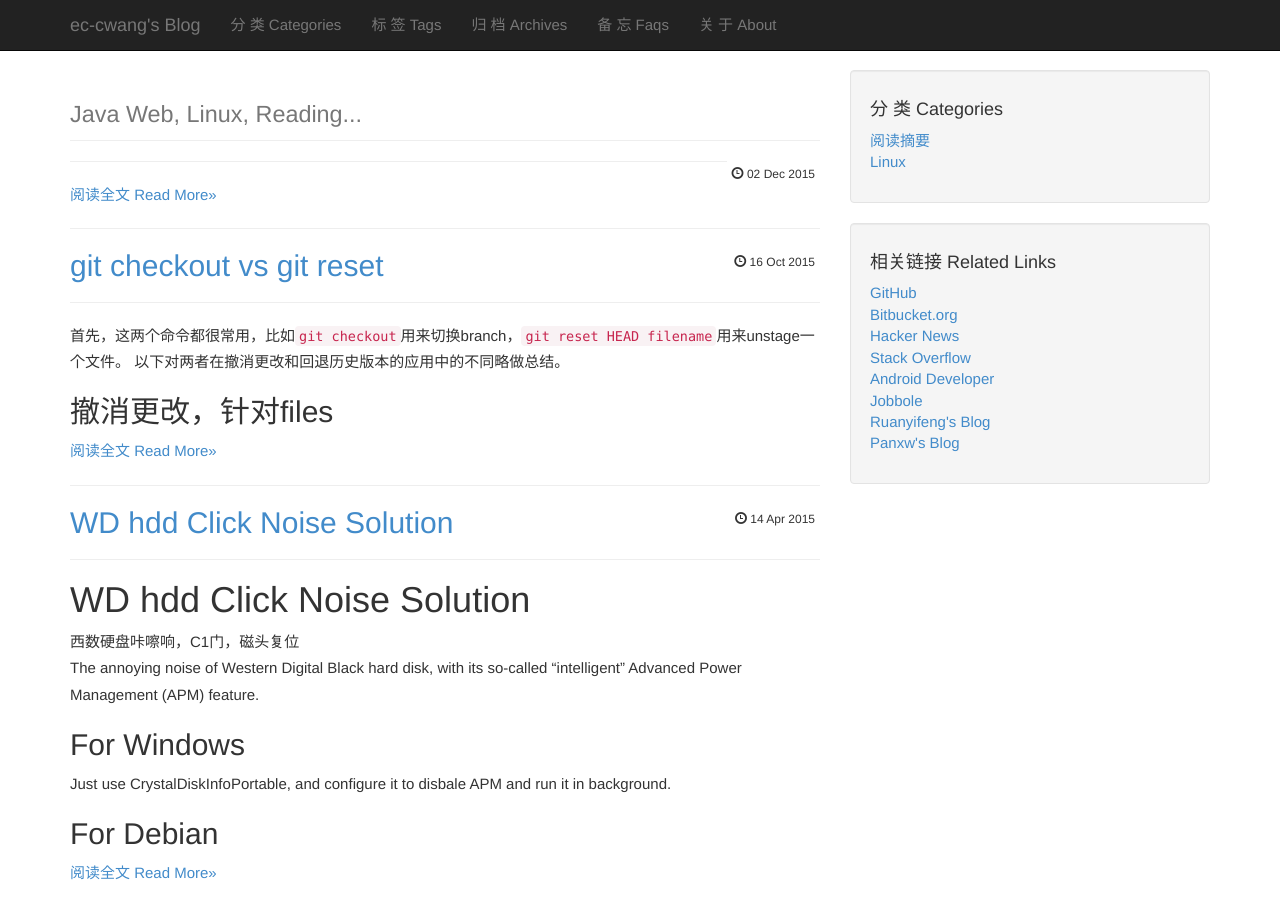
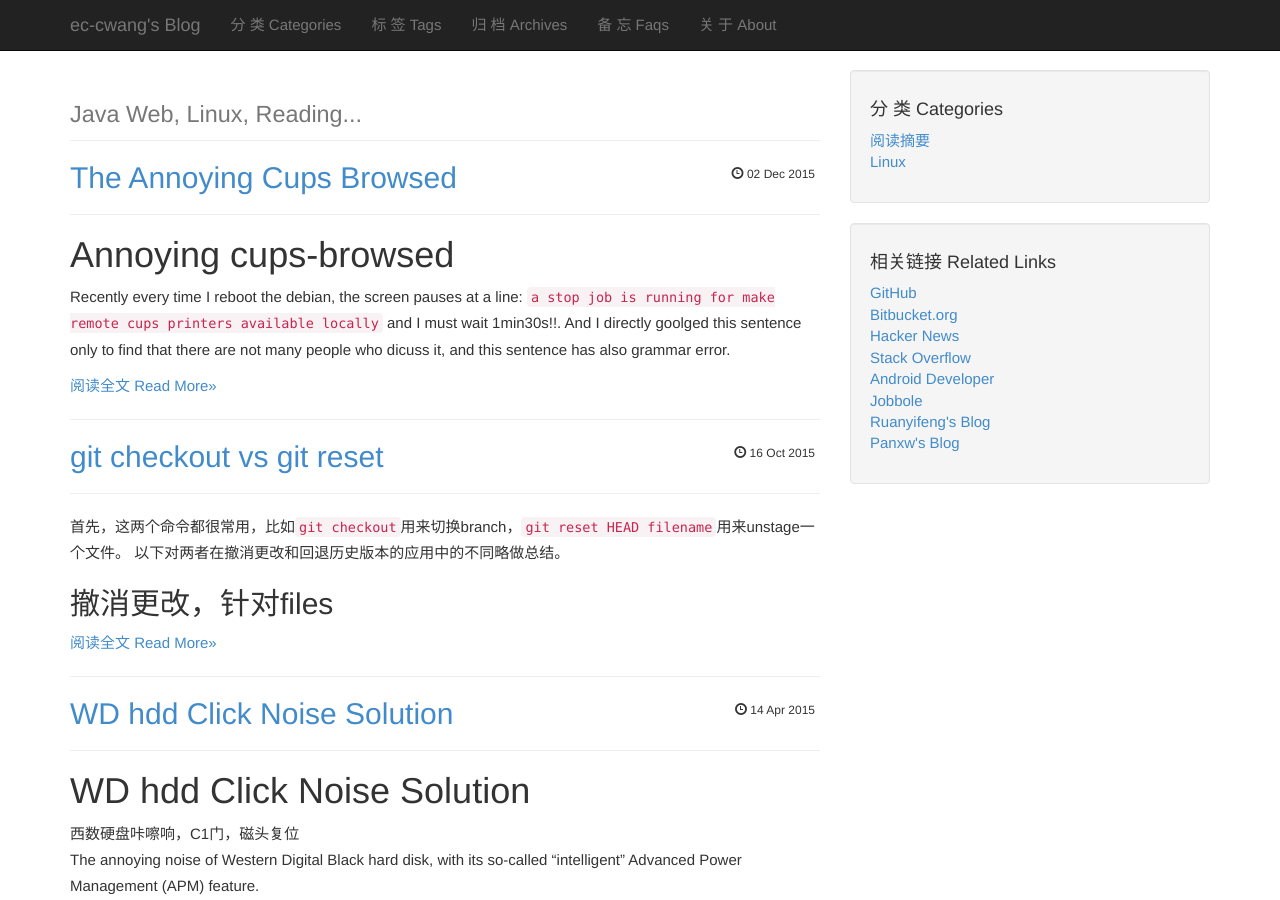
Before and after one commit to ec-cwang/ec-cwang.github.io, a Jekyll site: the page built from index.html, in a window 1280 px wide and 900 px high. Built offline with Jekyll 4.4.1, drawn with Linux system fonts in a browser that asks for light colours; Markdown is read by kramdown in place of the engine named in the settings; the list of posts is cut into pages by our own code.

Commit message:
Change title content in the header

```diff
--- a/_posts/2015-12-02-The-Annoying-Cups-Browsed.md
+++ b/_posts/2015-12-02-The-Annoying-Cups-Browsed.md
@@ -1,8 +1,8 @@
 ---
 layout: post
 category: "System"
-title: "WD hdd Click Noise Solution"
-tags: [Debian] [Linux] [Cups]
+title: "The Annoying Cups Browsed"
+tags: [Debian]
 ---
 # Annoying cups-browsed
 
```
